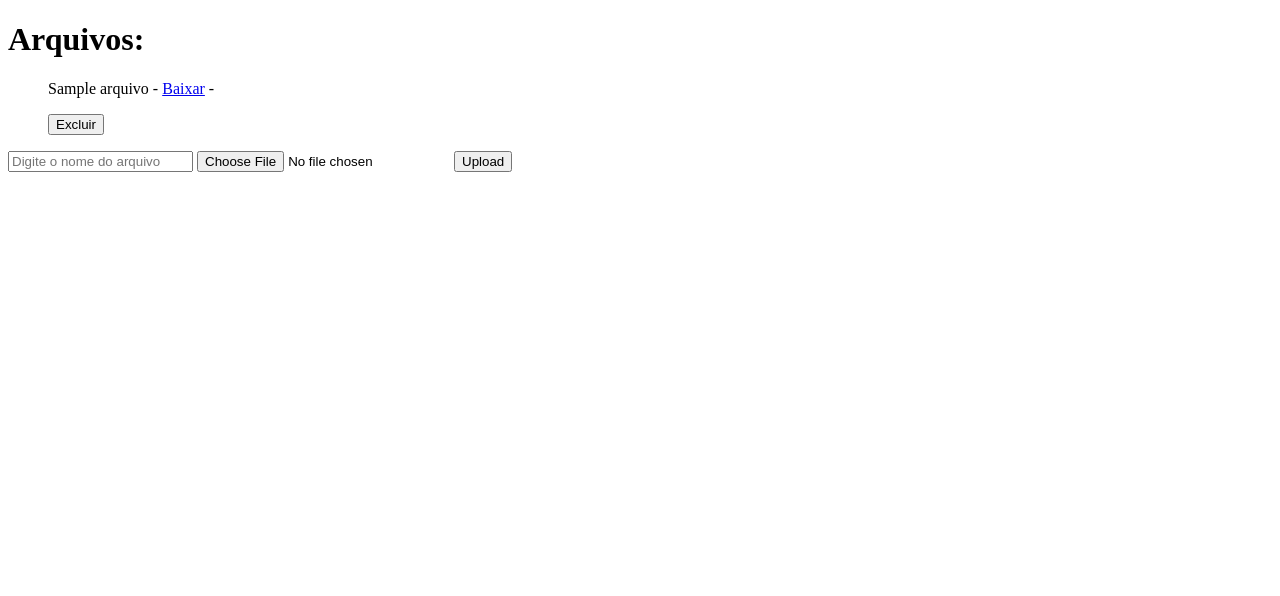
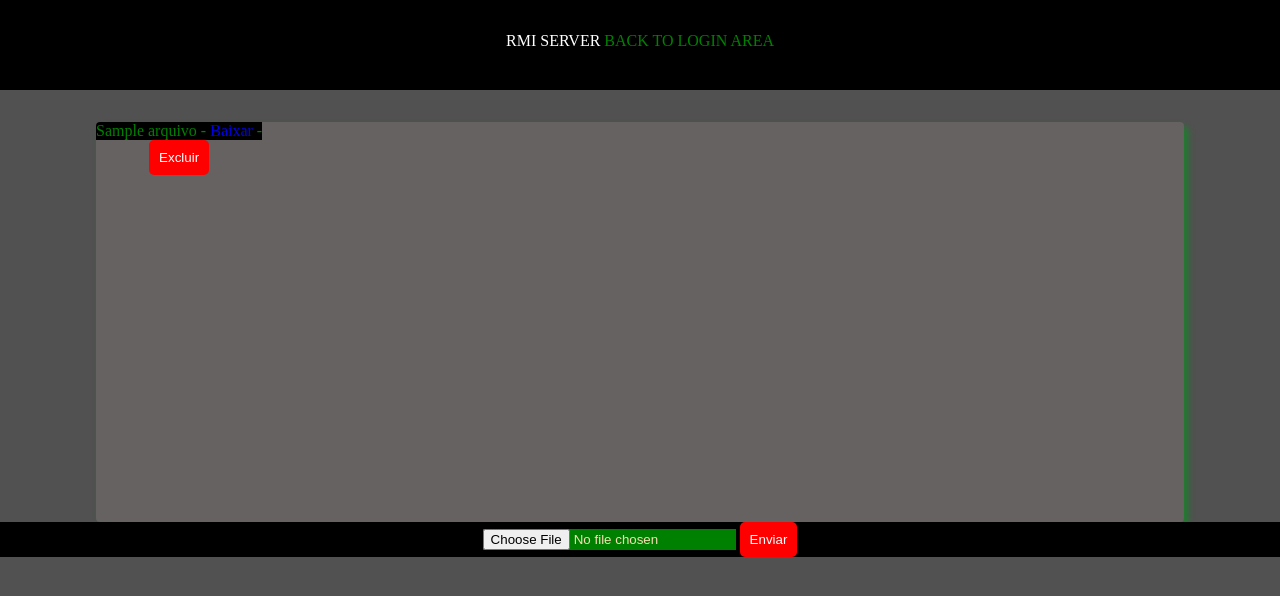
Before and after one commit to imrooteodoro/RMI-SERVER, a Flask app: template src/templates/index.html in a window 1280 px wide. Shown: the top 596 px of the page. Run offline with Flask 2, Linux system fonts and the light colour scheme; the template is opened without the code that fills it: most values are stand-ins (such as "Sample title", 1, 10 or a date in 2020).

Commit message:
feat: importa estilos para o o template index

```diff
--- a/src/templates/index.html
+++ b/src/templates/index.html
@@ -4,26 +4,41 @@
     <meta charset="UTF-8">
     <meta name="viewport" content="width=device-width, initial-scale=1.0">
     <title>Servidor RMI</title>
+    <link rel="stylesheet" href="/public/styles/main.css">
+    <link rel="stylesheet" href="/public/styles/server.css">
 </head>
 <body>
+    <header id="header">
+        <nav>
+            <span>RMI SERVER</span>
+            <a href="/">back to login area</a>
+        </nav>
+    </header>
 
-    <h1>Arquivos:</h1>
+    <div class="server">
+
+        <div class="files">
     <ul>
         {% for nome_arquivo, link_download in arquivos.items() %}
     <p>
         {{ nome_arquivo }} -
         <a href="{{ link_download }}">Baixar</a> -
-        <form action="/delete" method="post" style="display:inline;">
+        <form action="/delete" method="post">
             <input type="hidden" name="nome_arquivo" value="{{ nome_arquivo }}">
-            <input type="submit" value="Excluir">
+            <button type="submit" value="Excluir">Excluir</button>
         </form>
     </p>
 {% endfor %}
     </ul>
-    <form action="/upload" method="post" enctype="multipart/form-data">
-        <input type="text" name="nome_arquivo" placeholder="Digite o nome do arquivo">
-        <input type="file" name="conteudo_arquivo">
-        <input type="submit" value="Upload">
-    </form>
+</div>
+</div>
+    <div class="fileup">
+        <div class="form">
+        <form action="/upload" method="post" enctype="multipart/form-data">
+            <input type="file"  class="choose" name="conteudo_arquivo">
+            <button type="submit" value="Upload">Enviar</button>
+        </form>
+    </div>
+    </div>
 </body>
 </html>
```
